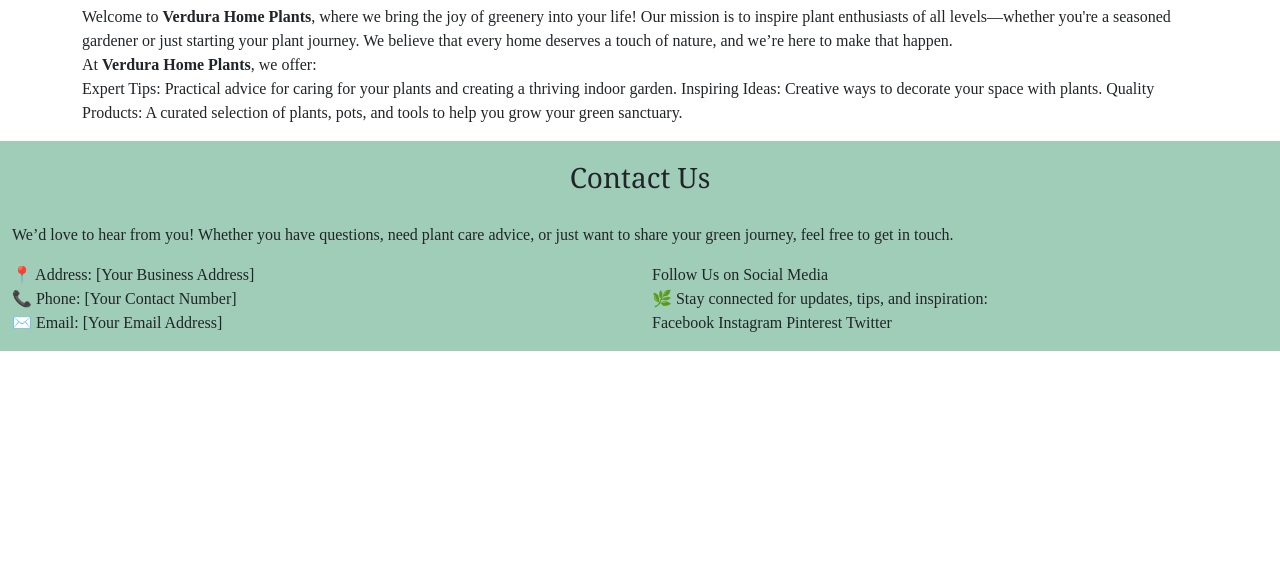
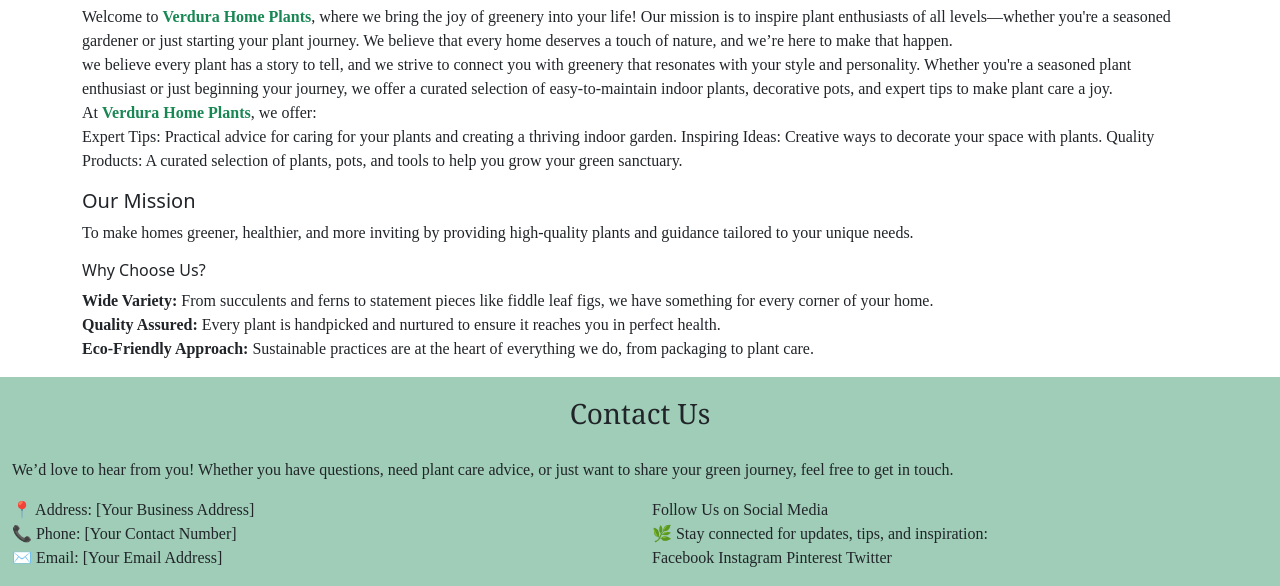
Before and after one commit to Sruthips18/home-plants, a plain HTML site: page index.html in a window 1280 px wide. Shown: the part 2139-2725 px from the top of the page. Before the commit the page ends 2490 px from the top, so only its background shows below. Drawn offline with nearby package versions, Linux system fonts and the light colour scheme.

Commit message:
update about section

```diff
--- a/index.html
+++ b/index.html
@@ -175,16 +175,24 @@
        <!-- ------------------ about start -------------------------------------------- -->
       <div class="container" id="about">
         <h3 class="heading">About Us</h3>
-        <p class="about">Welcome to <b>Verdura Home Plants</b>, where we bring the joy of greenery into your life!
+        <p class="about">Welcome to <b  class="text-success">Verdura Home Plants</b>, where we bring the joy of greenery into your life!
           Our mission is to inspire plant enthusiasts of all levels—whether you're a seasoned gardener
           or just starting your plant journey. We believe that every home deserves a touch of nature, and
           we’re here to make that happen.<br>
-
-          At <b> Verdura Home Plants</b>, we offer:<br>
+           we believe every plant has a story to tell, and we strive to connect you with
+            greenery that resonates with your style and personality. Whether you're a seasoned plant enthusiast or just beginning your journey, we offer a curated selection of easy-to-maintain indoor plants,
+            decorative pots, and expert tips to make plant care a joy.<br>
+          At <b class="text-success"> Verdura Home Plants</b>, we offer:<br>
           Expert Tips: Practical advice for caring for your plants and creating a thriving indoor garden.
           Inspiring Ideas: Creative ways to decorate your space with plants.
           Quality Products: A curated selection of plants, pots, and tools to help you grow your green
           sanctuary.</p>
+          <h5>Our Mission</h5>
+          <p>To make homes greener, healthier, and more inviting by providing high-quality plants and guidance tailored to your unique needs.</p>
+          <h6>Why Choose Us?</h6>
+          <p> <b>Wide Variety:</b> From succulents and ferns to statement pieces like fiddle leaf figs, we have something for every corner of your home.<br>
+             <b>Quality Assured:</b> Every plant is handpicked and nurtured to ensure it reaches you in perfect health.<br>
+             <b>Eco-Friendly Approach: </b>Sustainable practices are at the heart of everything we do, from packaging to plant care.</p>
       </div>
       <!-- ------------------ about ends -------------------------------------------- -->
 
```
